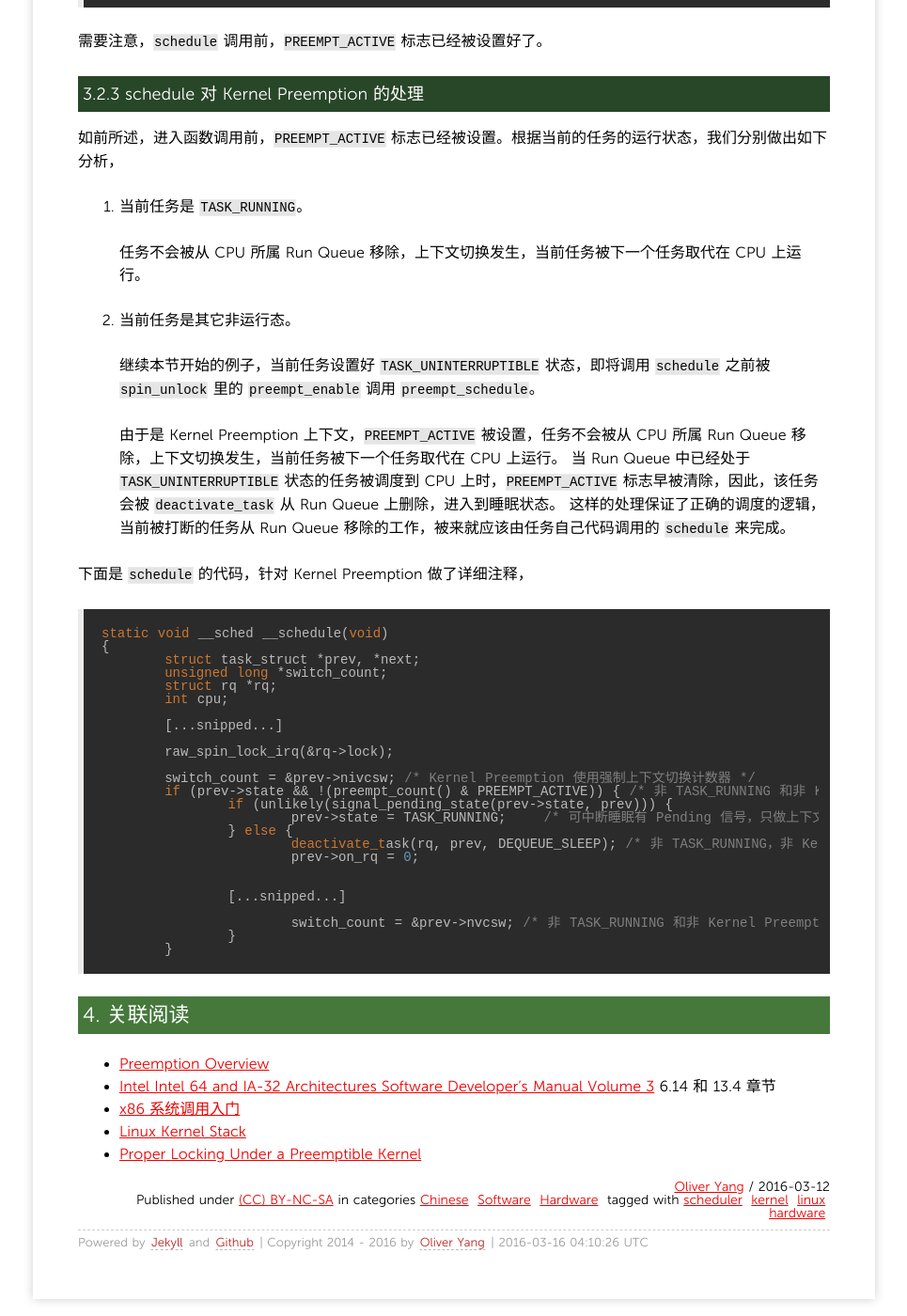
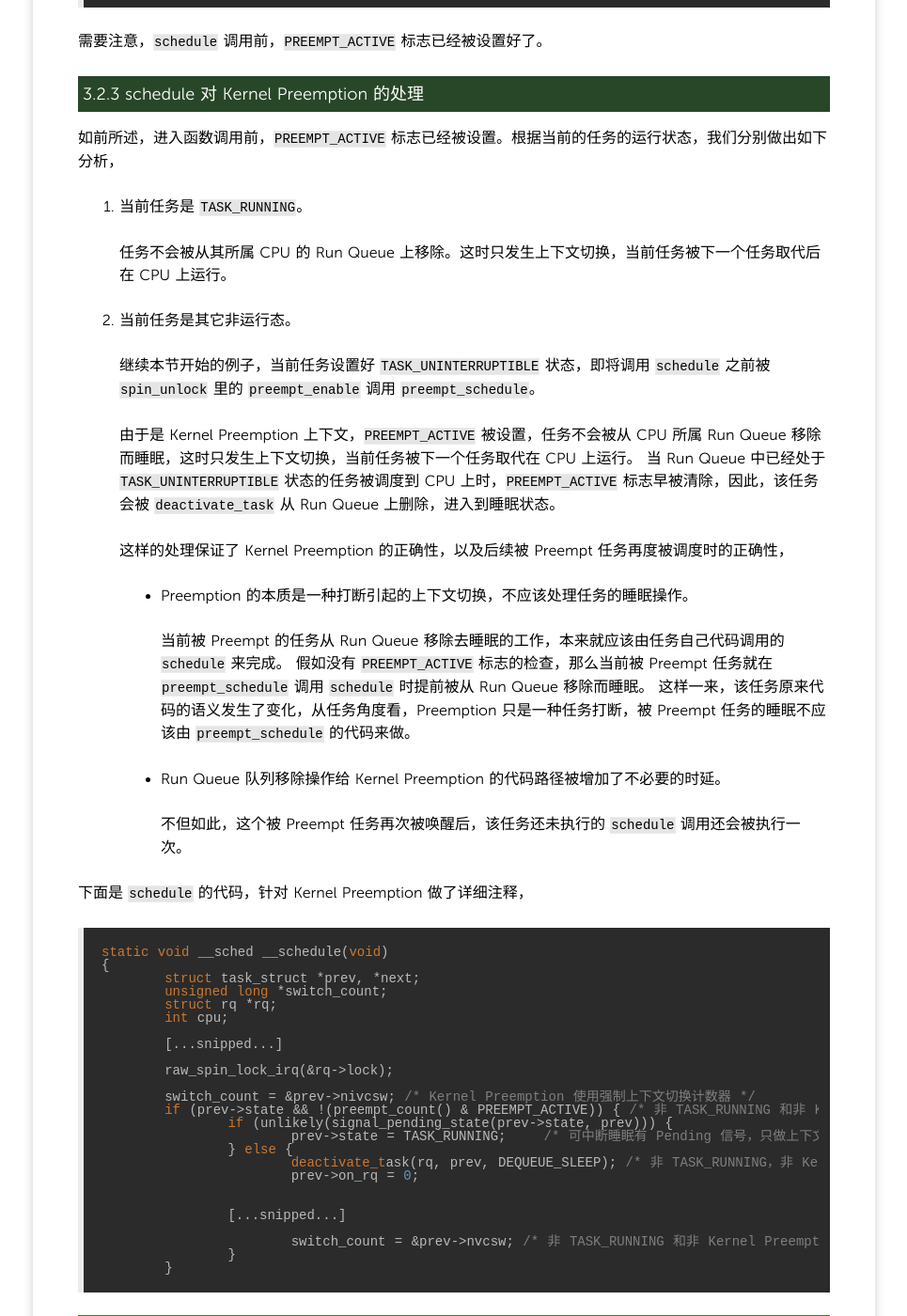
Before and after one commit to yangoliver/yangoliver.github.io, a Jekyll site: the page built from _posts/2016/2016-03-12-linux-scheduler-2.md, in a window 1280 px wide and 1400 px high, scrolled down 5021 px. Shown: the whole window at 94% size, without its empty margins (157-1122 px from the left). Built offline with Jekyll 4.4.1, drawn with Linux system fonts in a browser that asks for light colours; comment, search, counter and statistics services are not loaded.

Commit message:
draft: kernel preemption description while current task is going to sleep

```diff
--- a/_posts/2016/2016-03-12-linux-scheduler-2.md
+++ b/_posts/2016/2016-03-12-linux-scheduler-2.md
@@ -219,15 +219,26 @@ Linux v3.19 `preempt_schedule` 的代码如下，
 
 1. 当前任务是 `TASK_RUNNING`。
 
-   任务不会被从 CPU 所属 Run Queue 移除，上下文切换发生，当前任务被下一个任务取代在 CPU 上运行。
+   任务不会被从其所属 CPU 的 Run Queue 上移除。这时只发生上下文切换，当前任务被下一个任务取代后在 CPU 上运行。
 
 2. 当前任务是其它非运行态。
 
    继续本节开始的例子，当前任务设置好 `TASK_UNINTERRUPTIBLE` 状态，即将调用 `schedule` 之前被 `spin_unlock` 里的 `preempt_enable` 调用 `preempt_schedule`。
 
-   由于是 Kernel Preemption 上下文，`PREEMPT_ACTIVE` 被设置，任务不会被从 CPU 所属 Run Queue 移除，上下文切换发生，当前任务被下一个任务取代在 CPU 上运行。
+   由于是 Kernel Preemption 上下文，`PREEMPT_ACTIVE` 被设置，任务不会被从 CPU 所属 Run Queue 移除而睡眠，这时只发生上下文切换，当前任务被下一个任务取代在 CPU 上运行。
    当 Run Queue 中已经处于 `TASK_UNINTERRUPTIBLE` 状态的任务被调度到 CPU 上时，`PREEMPT_ACTIVE` 标志早被清除，因此，该任务会被 `deactivate_task` 从 Run Queue 上删除，进入到睡眠状态。
-   这样的处理保证了正确的调度的逻辑，当前被打断的任务从 Run Queue 移除的工作，被来就应该由任务自己代码调用的 `schedule` 来完成。
+
+   这样的处理保证了 Kernel Preemption 的正确性，以及后续被 Preempt 任务再度被调度时的正确性，
+
+   * Preemption 的本质是一种打断引起的上下文切换，不应该处理任务的睡眠操作。
+
+     当前被 Preempt 的任务从 Run Queue 移除去睡眠的工作，本来就应该由任务自己代码调用的 `schedule` 来完成。
+     假如没有 `PREEMPT_ACTIVE` 标志的检查，那么当前被 Preempt 任务就在 `preempt_schedule` 调用 `schedule` 时提前被从 Run Queue 移除而睡眠。
+     这样一来，该任务原来代码的语义发生了变化，从任务角度看，Preemption 只是一种任务打断，被 Preempt 任务的睡眠不应该由 `preempt_schedule` 的代码来做。
+
+   * Run Queue 队列移除操作给 Kernel Preemption 的代码路径被增加了不必要的时延。
+
+     不但如此，这个被 Preempt 任务再次被唤醒后，该任务还未执行的 `schedule` 调用还会被执行一次。
 
 下面是 `schedule` 的代码，针对 Kernel Preemption 做了详细注释，
 
```
